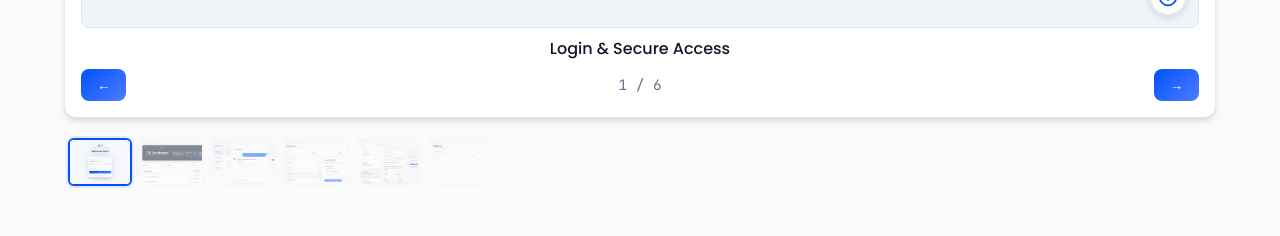
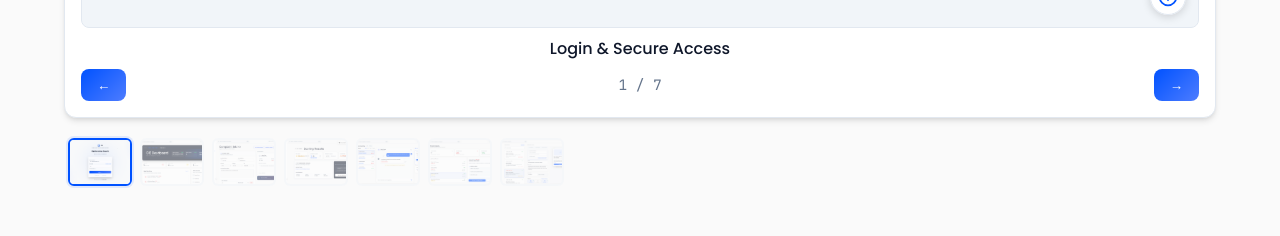
Before and after one commit to kunalkharat22/CIE-NextJS-Frontend, a React (Vite) app in the folder proof/: page / in a window 1280 px wide. Shown: the part 1280-1516 px from the top of the page. Built offline with nearby package versions, Linux system fonts and the light colour scheme.

Commit message:
screnshots gix

```diff
--- a/proof/src/config.js
+++ b/proof/src/config.js
@@ -9,26 +9,42 @@ export const SCREENSHOTS = [
     caption: "AI Dashboard – Real-Time Complaint Intelligence",
     info: "Executive overview of complaint health including live volume tracking, sentiment index, high-risk alerts, at-risk accounts, campaign status, and multi-channel complaint sources (voice, email, chat)."
   },
+
+  {
+    src: "/screens/03.1-Complaint-Intake.png",
+    caption: "Complaint Intake & Live Preview",
+    info: "Primary complaint capture interface where agents or teams log new issues. Supports structured data entry, channel selection, repeat-issue detection, customer tiering, and real-time preview before AI processing."
+  },
+
+  {
+    src: "/screens/03.2-Complaint-Intake-Score.png",
+    caption: "AI Scoring & Risk Assessment",
+    info: "AI-powered scoring engine that evaluates complaint severity, risk level, priority queue, and churn probability. Includes explainability analysis with detected signals and automated action recommendations."
+  },
+
   {
     src: "/screens/03-Complaint-Input-Screen-And-Analysis.png",
     caption: "Live Complaint AI Coaching",
     info: "In-conversation AI assistant analyzing tone, intent, sentiment, and churn risk in real time. Provides actionable agent guidance such as apology framing, retention offers, escalation paths, and refund recommendations."
   },
+
   {
     src: "/screens/04-Clustered-View.png",
     caption: "Complaint Trends & Cluster Analysis",
     info: "Automated complaint clustering and trend mining across channels with business impact scoring, volume changes, sentiment scoring, and supporting customer evidence for rapid decision-making."
   },
+
   {
     src: "/screens/05-Recommendation.png",
     caption: "Complaint-to-Campaign Automation",
     info: "Transforms complaint clusters into ready-to-deploy marketing and retention campaigns. Auto-generates messaging and enables one-click publishing to Google Ads, Meta, Shopify, and connected CRM systems."
   },
-  {
-    src: "/screens/06-Settings.png",
-    caption: "Platform Settings & Preferences",
-    info: "Centralized system configuration for notifications, display preferences, integrations, and security controls, enabling teams to tailor CIE to their operational needs."
-  }
+
+  // {
+  //   src: "/screens/06-Settings.png",
+  //   caption: "Platform Settings & Preferences",
+  //   info: "Centralized system configuration for notifications, display preferences, integrations, and security controls, enabling teams to tailor CIE to their operational needs."
+  // }
 ];
 
 export const VIDEO_EMBED_URL = "https://www.youtube.com/embed/36tpSQnwS3k?si=hofyHe3HHeg0qkU8";
```
Also changed, not shown: proof/assets/screens/03.1-Complaint-Intake.png (added), proof/assets/screens/03.2-Complaint-Intake-Score.png (added).
